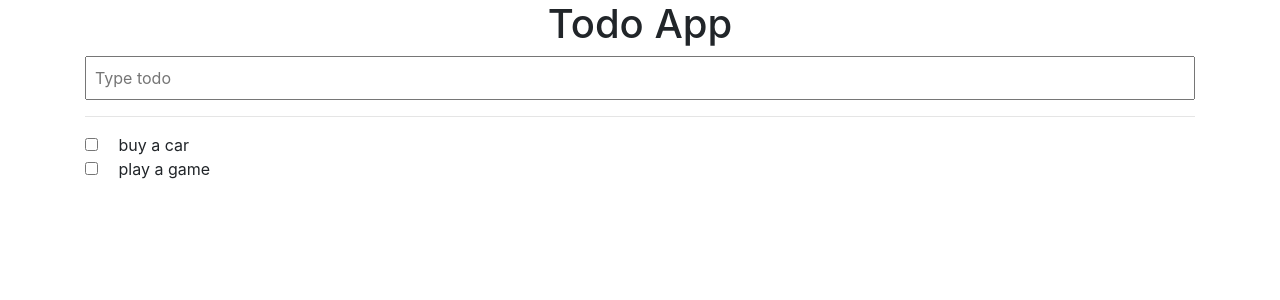
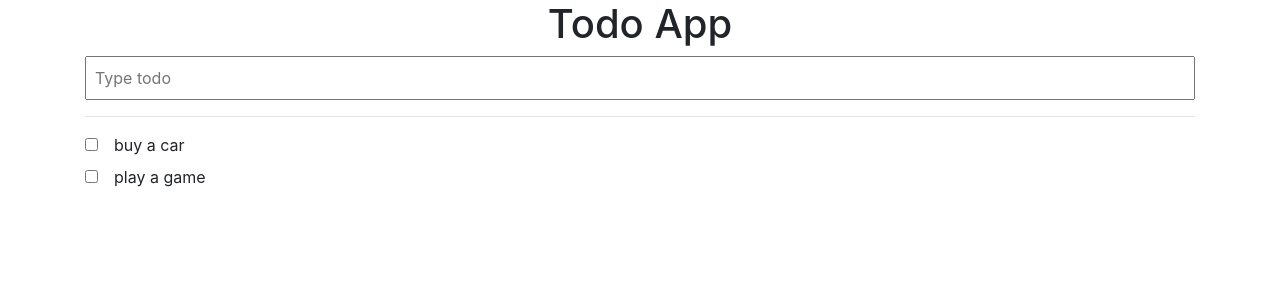
Before and after one commit to YooHyeok/vue2-cli-vuex-todo-app, a Vue app: page / in a window 1280 px wide. Shown: the top 300 px of the page. Built offline with nearby package versions, Linux system fonts and the light colour scheme.

Commit message:
design: `Todo.vue` - TODO 영역 간격 조정

```diff
--- a/src/components/Todo.vue
+++ b/src/components/Todo.vue
@@ -1,8 +1,13 @@
 <template>
+  <div class="mb-2 d-flex">
     <div>
-    <input type="checkbox" :checked="todo.checked" @input="toggleCheckbox">
+      <input type="checkbox"
+        :checked="todo.checked"
+        @input="toggleCheckbox"
+      >
+    </div>
       <span
-      class="ml-3"
+        class="ml-3 flex-grow-1"
         :class="todo.checked ? 'text-muted' : ''"
         :style="todo.checked ? 'text-decoration: line-through' : ''"
       >
@@ -36,7 +41,7 @@ export default {
         id: this.todo.id,
         checked: e.target.checked
       })
-    }
+    },
   },
 };
 </script>
```
Lines whose indentation alone changed are shown as unchanged.
